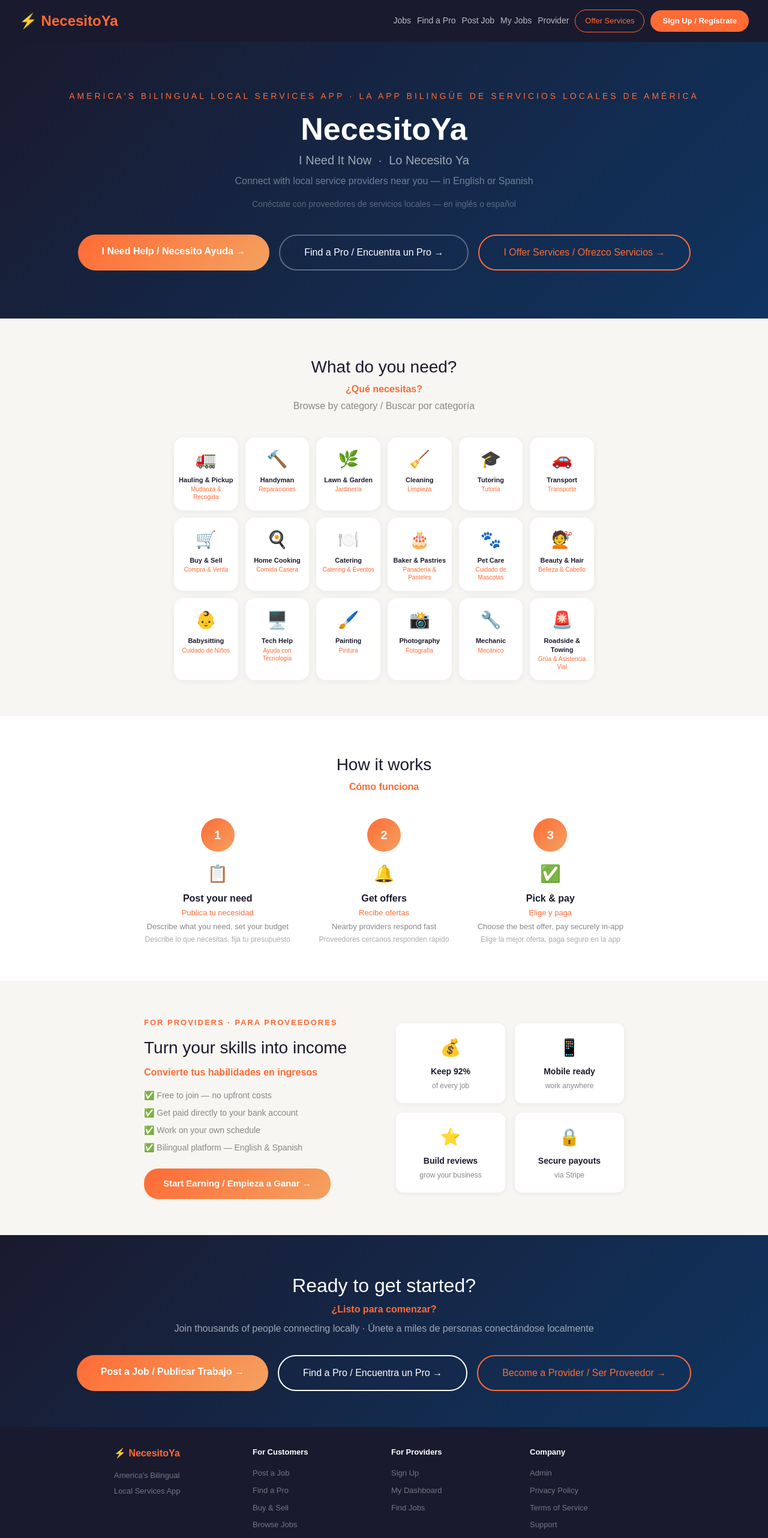
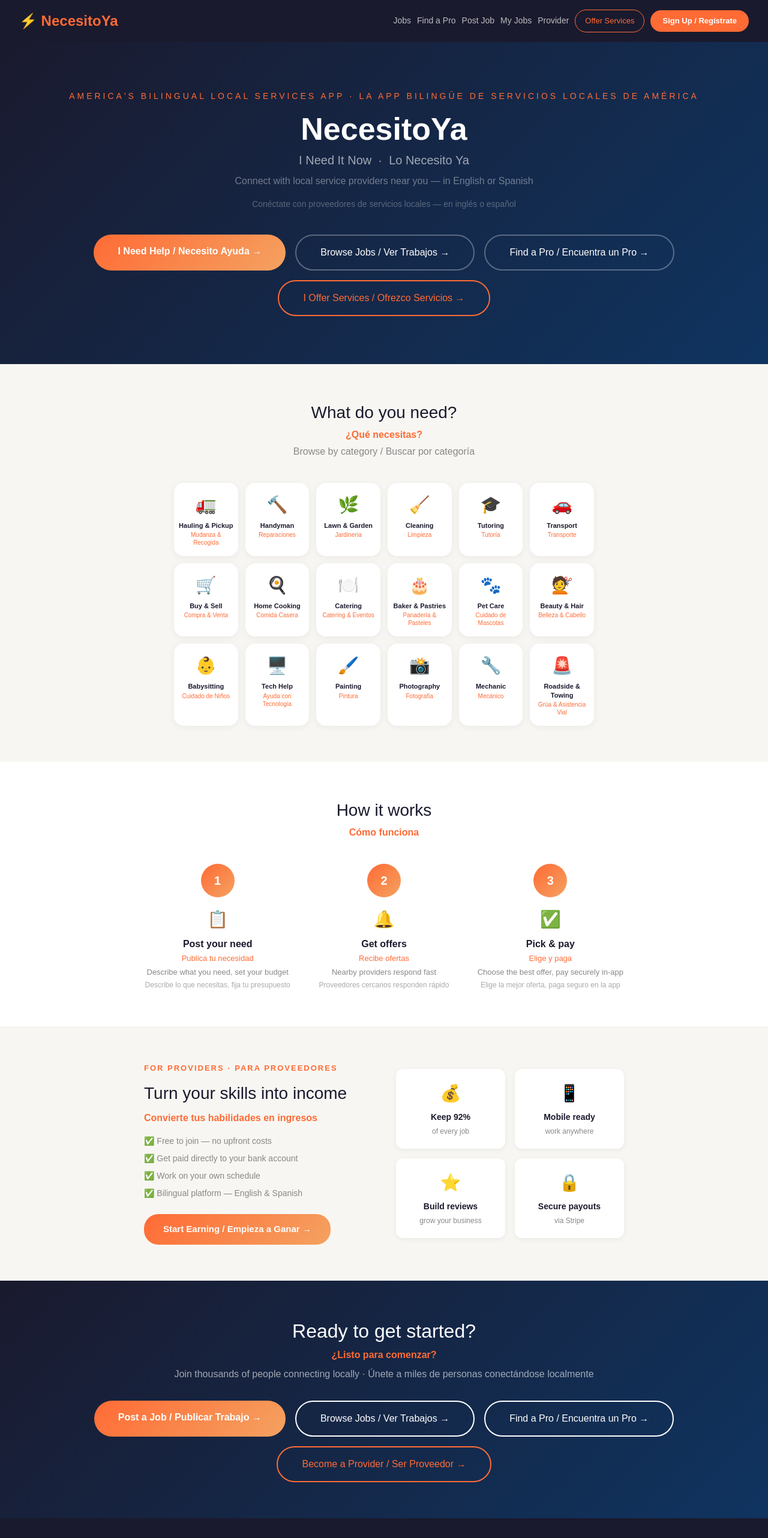
Before and after one commit to Paninche/necesitoya, a Next.js app: page / in a window 1280 px wide. Shown: the top 2564 px of the page at 60% size. Built offline with nearby package versions, Linux system fonts and the light colour scheme.

Commit message:
Add Browse Jobs button back to hero and CTA sections

```diff
--- a/app/page.js
+++ b/app/page.js
@@ -26,6 +26,9 @@
         <div style={{display: "flex", gap: "16px", justifyContent: "center", flexWrap: "wrap"}}>
           <a href="/post-job" style={{background: "linear-gradient(135deg, #FF6B35, #F4A261)", border: "none", color: "white", padding: "16px 40px", borderRadius: "30px", fontSize: "16px", fontWeight: "bold", cursor: "pointer", textDecoration: "none"}}>
             I Need Help / Necesito Ayuda →
+          </a>
+          <a href="/jobs" style={{background: "transparent", border: "2px solid rgba(255,255,255,0.3)", color: "white", padding: "16px 40px", borderRadius: "30px", fontSize: "16px", cursor: "pointer", textDecoration: "none"}}>
+            Browse Jobs / Ver Trabajos →
           </a>
           <a href="/find-a-pro" style={{background: "transparent", border: "2px solid rgba(255,255,255,0.3)", color: "white", padding: "16px 40px", borderRadius: "30px", fontSize: "16px", cursor: "pointer", textDecoration: "none"}}>
             Find a Pro / Encuentra un Pro →
@@ -134,6 +137,9 @@
           <a href="/post-job" style={{background: "linear-gradient(135deg, #FF6B35, #F4A261)", color: "white", padding: "16px 40px", borderRadius: "30px", fontSize: "16px", fontWeight: "bold", textDecoration: "none"}}>
             Post a Job / Publicar Trabajo →
           </a>
+          <a href="/jobs" style={{background: "transparent", border: "2px solid white", color: "white", padding: "16px 40px", borderRadius: "30px", fontSize: "16px", textDecoration: "none"}}>
+            Browse Jobs / Ver Trabajos →
+          </a>
           <a href="/find-a-pro" style={{background: "transparent", border: "2px solid white", color: "white", padding: "16px 40px", borderRadius: "30px", fontSize: "16px", textDecoration: "none"}}>
             Find a Pro / Encuentra un Pro →
           </a>
```
